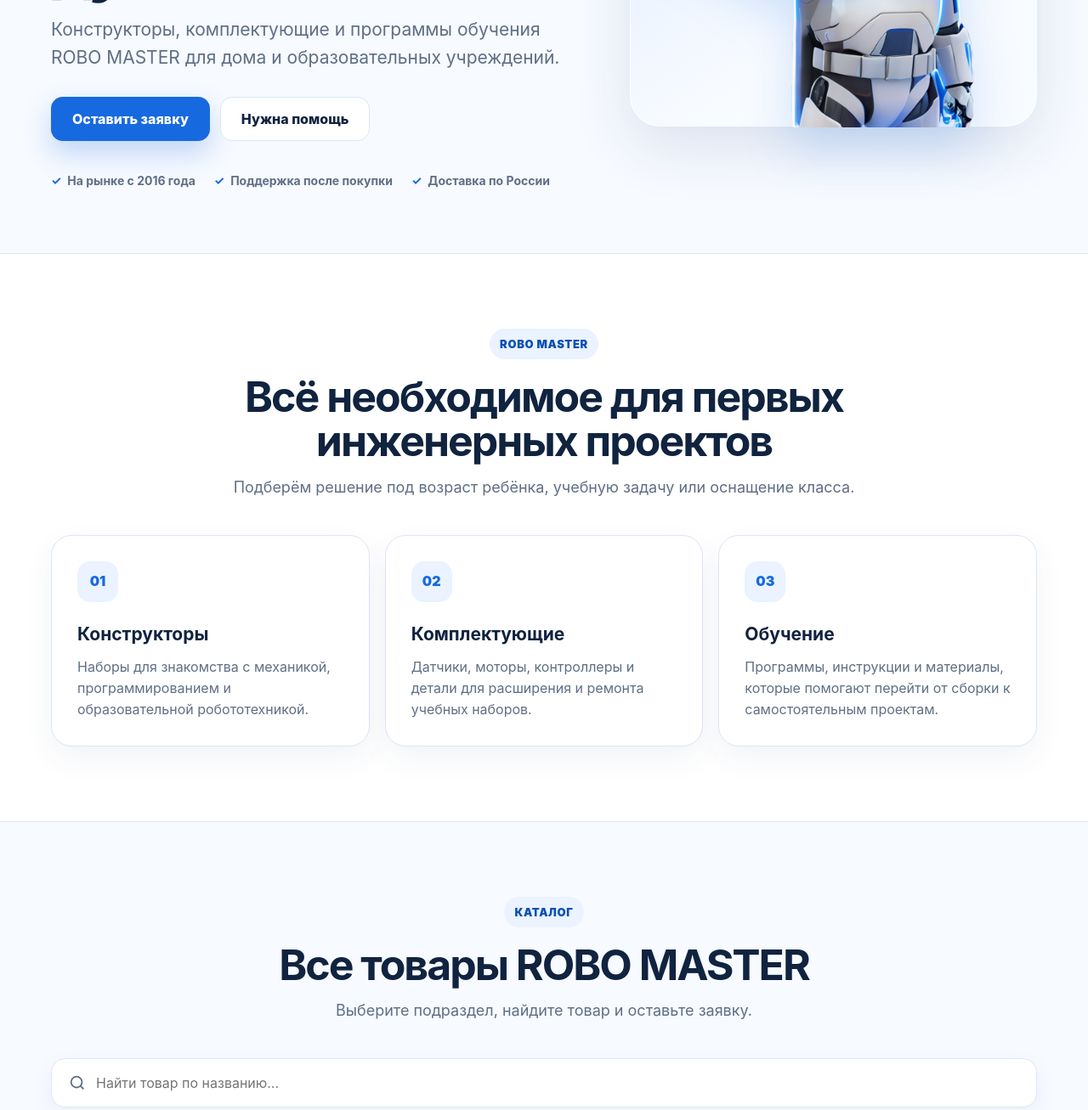
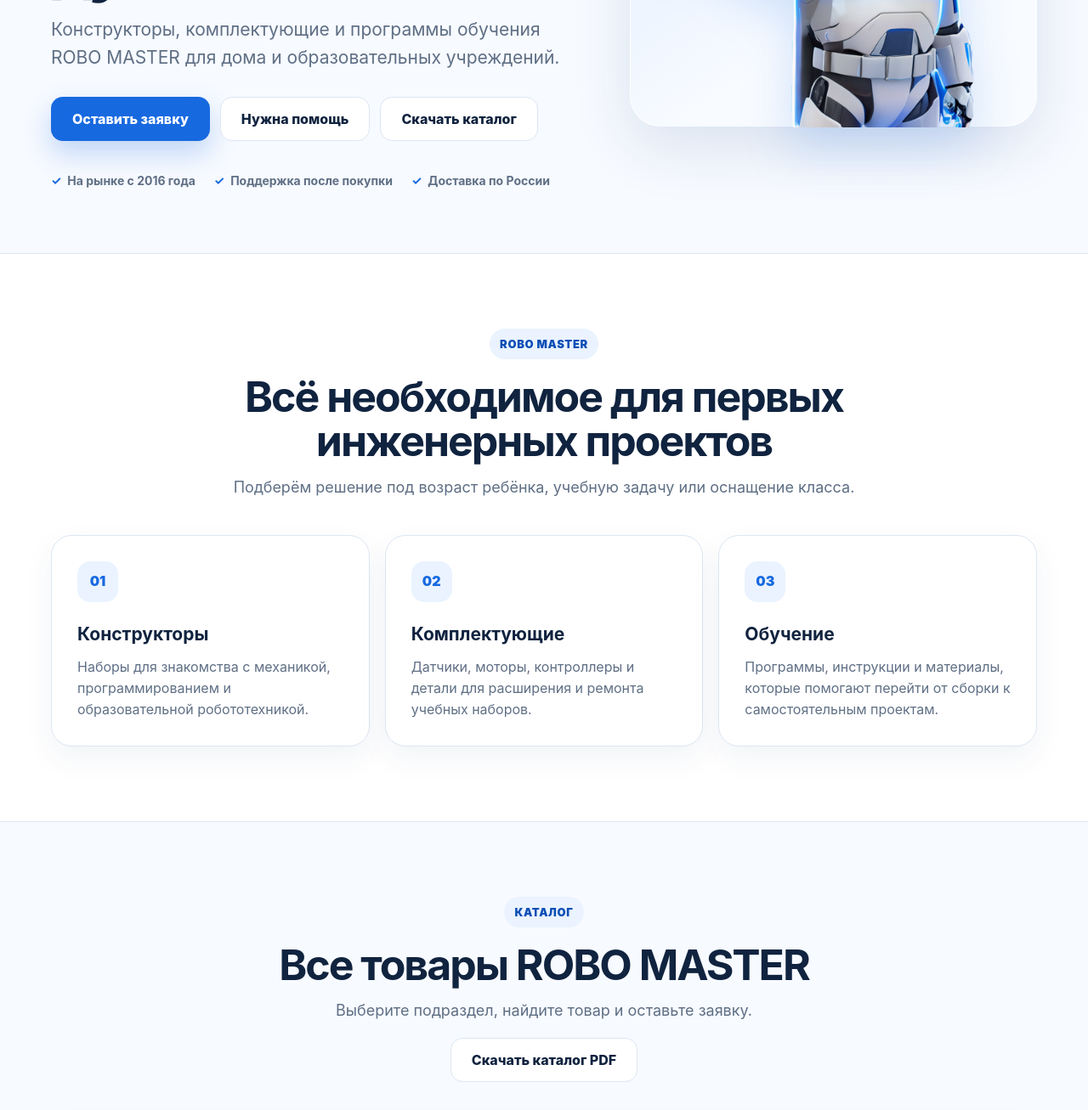
Before and after one commit to rrobommaster-sys/rrobommaster-sys.github.io, a plain HTML site: page index.html in a window 1280 px wide. Shown: the part 566-1873 px from the top of the page at 85% size. Drawn offline with Linux system fonts and the light colour scheme.

Commit message:
Add catalog download links

```diff
--- a/index.html
+++ b/index.html
@@ -40,6 +40,7 @@
           <div class="hero-actions">
             <a class="button button-primary" href="#order">Оставить заявку</a>
             <a class="button button-secondary" href="#care">Нужна помощь</a>
+            <a class="button button-secondary" href="/files/ROBO_MASTER_Catalog_2026.pdf" download>Скачать каталог</a>
           </div>
           <div class="trust-row" aria-label="Преимущества">
             <span>На рынке с 2016 года</span>
@@ -87,6 +88,7 @@
           <div class="eyebrow">Каталог</div>
           <h2>Все товары ROBO MASTER</h2>
           <p>Выберите подраздел, найдите товар и оставьте заявку.</p>
+          <a class="button button-secondary catalog-download" href="/files/ROBO_MASTER_Catalog_2026.pdf" download>Скачать каталог PDF</a>
         </div>
         <div class="catalog-toolbar">
           <label class="catalog-search">
```
